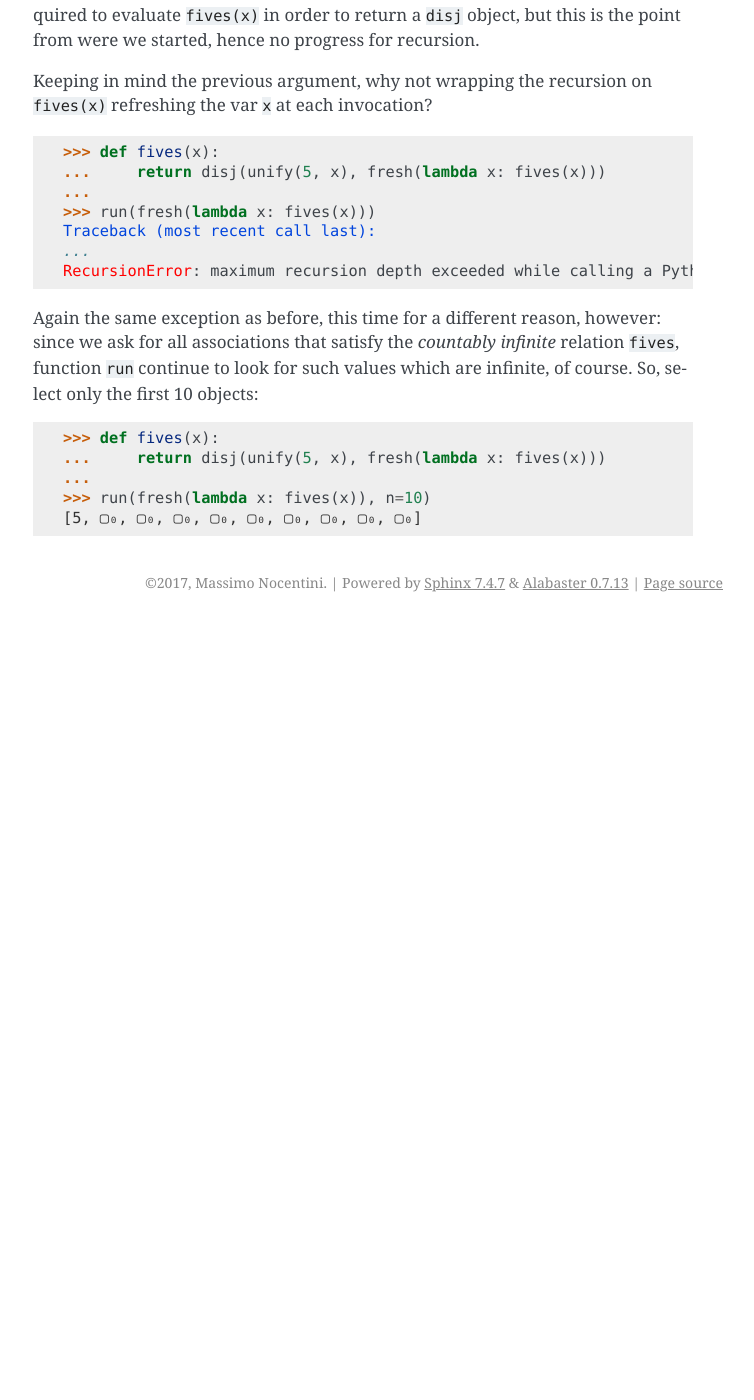
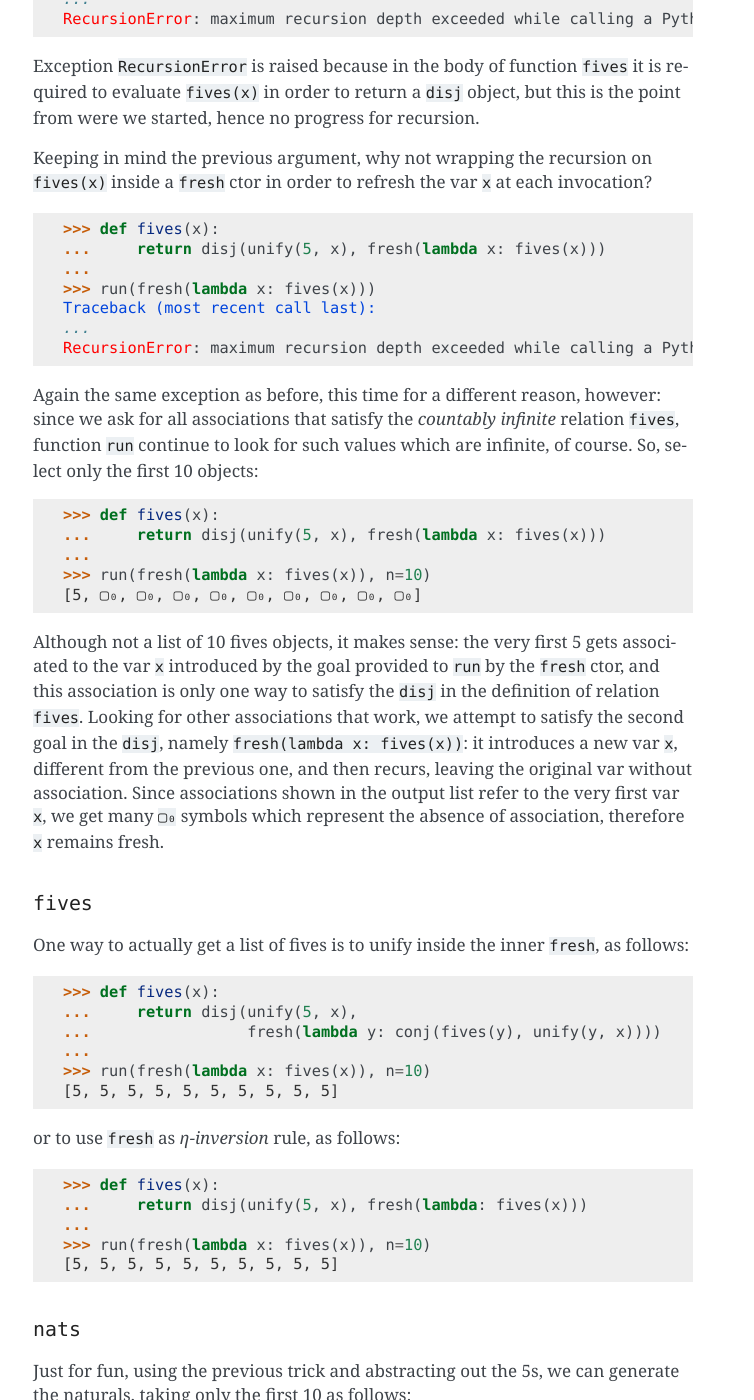
Before and after one commit to massimo-nocentini/on-python, a Sphinx documentation site: the page built from microkanren/docs/source/primer.rst, in a window 1280 px wide and 1400 px high, scrolled down 3836 px. Shown: the whole window, without its empty margins (387-1141 px from the left). Built offline with Sphinx 7.4.7, drawn with Linux system fonts in a browser that asks for light colours; before the commit the page ends 4458 px from its top, so only the background shows below that; some of the changed text lies outside the part shown.

Commit message:
Finish to write an initial version of the Primer.

```diff
--- a/microkanren/docs/source/primer.rst
+++ b/microkanren/docs/source/primer.rst
@@ -3,9 +3,10 @@
 ========
 
 This short document aims to show the basic concepts underlying *μkanren*,
-namely relations as goals, starting from the two primitive relations, then goal
-constructors, then unification, then both finite and countable predicates,
-finally.
+namely relations as goals, and how to use primitive goals as building blocks to
+build and define relations. We start from two primitive relations toward
+recursive relations, through constructors, fresh logic variables, unification
+and η-inversion.
 
 First of all we start importing objects and definitions of the logic system:
 
@@ -14,25 +15,22 @@
     >>> from muk.core import *
     >>> from muk.ext import *
 
+We use the interface function :py:func:`run <muk.core.run>` to ask for
+substitutions that satisfy the relation under study; moreover, nouns *relation*,
+*goal* and *predicate* are equivalent notions and denotes the same concept in
+the rest of this presentation.
+
 Primitive goals
 ---------------
 
 The two primitive goals :py:func:`succeed <muk.core.succeed>` and
 :py:func:`fail <muk.core.fail>` denote *truth* and *falsehood* in classic
-logic, respectively. Both of them are implemented as functions as any other
-goal:
-
-.. doctest::
-
-    >>> succeed
-    <function succeed at ...>
-    >>> fail
-    <function fail at ...>
+logic, respectively.
 
 ``succeed``
 ~~~~~~~~~~~
 
-In parallel, asking for all substitutions that satisfy the ``succeed``
+Asking for all substitutions that satisfy the ``succeed``
 relation yields a tautology, namely any substitution works:
 
 .. doctest::
@@ -77,9 +75,9 @@
     >>> run(fresh(lambda q: succeed))
     [▢₀]
 
-since the returned goal is :py:obj:`succeed` and var :py:obj:`q` doesn't get
-any associations, it remains fresh in the list of values that satisfy the goal
-:py:obj:`fresh(lambda q: succeed)`.
+since the returned goal is ``succeed`` and var ``q`` doesn't get any
+association, it remains fresh in the list of values, result of the whole
+``run`` invocation, that satisfy the goal ``fresh(lambda q: succeed)``.
 
 As particular case, it is possible to plugin a *thunk*, namely a lambda
 expression without argument:
@@ -125,9 +123,9 @@
 
     >>> run(fresh(lambda q, z: unify(q, z)))
     [▢₀]
-    >>> run(fresh(lambda q, z: unify(q, z)),
-    ...     var_selector=lambda q, z: z)
-    [▢₀]
+    >>> run(fresh(lambda q, z: conj(unify(q, z), unify(z, 3))),
+    ...     var_selector=lambda q, z: q)
+    [3]
 
 
 ``disj``
@@ -168,16 +166,17 @@
     ...                          unify(q, True))))
     [True]
 
-Facts and recursive goals
--------------------------
+Facts and recursive relations
+-----------------------------
 
 In order to represent *facts* we introduce the :py:obj:`conde` goal ctor,
 which is defined as a combination of conjs and disjs and we show how to write
-recursive relation, possibly countable infinite.
+recursive relation, possibly satisfied by a countably infinite number of values.
 
 ``conde``
 ~~~~~~~~~
 The following simple example resembles facts declaration in Prolog:
+
 .. doctest::
 
     >>> run(fresh(lambda q: conde([unify(q, 'orange'), succeed],
@@ -208,8 +208,9 @@
 is required to evaluate ``fives(x)`` in order to return a ``disj`` object, but this is
 the point from were we started, hence no progress for recursion.
 
-Keeping in mind the previous argument, why not wrapping the recursion on ``fives(x)``
-refreshing the var ``x`` at each invocation?
+Keeping in mind the previous argument, why not wrapping the recursion on
+``fives(x)`` inside a ``fresh`` ctor in order to refresh the var ``x`` at
+each invocation?
 
 .. doctest::
 
@@ -233,3 +234,96 @@
     ...
     >>> run(fresh(lambda x: fives(x)), n=10)
     [5, ▢₀, ▢₀, ▢₀, ▢₀, ▢₀, ▢₀, ▢₀, ▢₀, ▢₀]
+
+Although not a list of 10 fives objects, it makes sense: the very first 5 gets
+associated to the var ``x`` introduced by the goal provided to ``run`` by the
+``fresh`` ctor, and this association is only one way to satisfy the ``disj`` in
+the definition of relation ``fives``. Looking for other associations that work,
+we attempt to satisfy the second goal in the ``disj``, namely ``fresh(lambda x:
+fives(x))``: it introduces a new var ``x``, different from the previous one,
+and then recurs, leaving the original var without association. Since associations shown
+in the output list refer to the very first var ``x``, we get many ``▢₀`` symbols
+which represent the absence of association, therefore ``x`` remains fresh.
+
+``fives``
+^^^^^^^^^
+
+One way to actually get a list of fives is to unify inside the inner ``fresh``, as follows:
+
+.. doctest::
+
+    >>> def fives(x):
+    ...     return disj(unify(5, x),
+    ...                 fresh(lambda y: conj(fives(y), unify(y, x))))
+    ...
+    >>> run(fresh(lambda x: fives(x)), n=10)
+    [5, 5, 5, 5, 5, 5, 5, 5, 5, 5]
+
+or to use ``fresh`` as *η-inversion* rule, as follows:
+
+.. doctest::
+
+    >>> def fives(x):
+    ...     return disj(unify(5, x), fresh(lambda: fives(x)))
+    ...
+    >>> run(fresh(lambda x: fives(x)), n=10)
+    [5, 5, 5, 5, 5, 5, 5, 5, 5, 5]
+
+``nats``
+^^^^^^^^
+
+Just for fun, using the previous trick and abstracting out the 5s,
+we can generate the naturals, taking only the first 10 as follows:
+
+.. doctest::
+
+    >>> def nats(x, n=0):
+    ...     return disj(unify(n, x), fresh(lambda: nats(x, n+1)))
+    ...
+    >>> run(fresh(lambda x: nats(x)), n=10)
+    [0, 1, 2, 3, 4, 5, 6, 7, 8, 9]
+
+``append``
+^^^^^^^^^^^
+Here we want to define the relation ``append(r, s, o)`` which holds if
+``r + s == o`` where ``r, s, o`` are both lists. First of all we need an
+helper relation ``nullo`` which holds if ``l == []``:
+
+.. doctest::
+
+    >>> def nullo(l):
+    ...     return unify([], l)
+
+so it follows the recursive definition, as usual:
+
+.. doctest::
+
+    >>> def append(r, s, out):
+    ...     def A(r, out):
+    ...         return conde([nullo(r), unify(s, out)],
+    ...                      else_clause=[fresh(lambda a, d, res:
+    ...                                            conj(unify([a]+d, r),
+    ...                                                 unify([a]+res, out),
+    ...                                                 fresh(lambda: A(d, res)),))])
+    ...     return A(r, out)
+
+Some examples follow:
+
+.. doctest::
+
+    >>> run(fresh(lambda q: append([1,2,3], [4,5,6], q)))
+    [[1, 2, 3, 4, 5, 6]]
+    >>> run(fresh(lambda l, q: append([1,2,3]+q, [4,5,6], l)), n=4) #doctest: +NORMALIZE_WHITESPACE
+    [[1, 2, 3, 4, 5, 6],
+     [1, 2, 3, ▢₀, 4, 5, 6],
+     [1, 2, 3, ▢₀, ▢₁, 4, 5, 6],
+     [1, 2, 3, ▢₀, ▢₁, ▢₂, 4, 5, 6]]
+    >>> run(fresh(lambda r, x, y:
+    ...             conj(append(x, y, ['cake', 'with', 'ice', 'd', 't']),
+    ...                  unify([x, y], r)))) #doctest: +NORMALIZE_WHITESPACE
+    [[[], ['cake', 'with', 'ice', 'd', 't']],
+     [['cake'], ['with', 'ice', 'd', 't']],
+     [['cake', 'with'], ['ice', 'd', 't']],
+     [['cake', 'with', 'ice'], ['d', 't']],
+     [['cake', 'with', 'ice', 'd'], ['t']],
+     [['cake', 'with', 'ice', 'd', 't'], []]]
--- a/microkanren/docs/source/under_the_hood.rst
+++ b/microkanren/docs/source/under_the_hood.rst
@@ -9,3 +9,4 @@
 .. automodule:: muk.core
 .. autofunction:: muk.core.succeed
 .. autofunction:: muk.core.fail
+.. autofunction:: muk.core.run
```
Also changed, not shown: other parts of microkanren/docs/source/primer.rst (+9 -8 lines).
